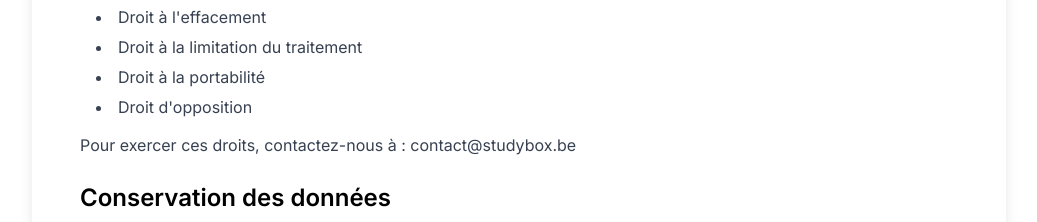
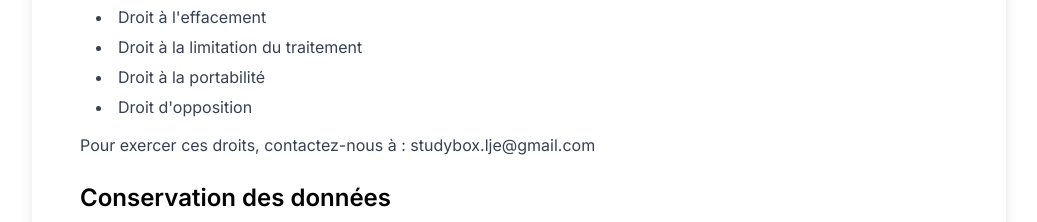
Before and after one commit to Valentincodeur/studybox-website, a Next.js app: page /legal in a window 1280 px wide. Shown: the part 4200-4422 px from the top of the page, without its empty margins (121-1158 px from the left). Built offline with nearby package versions, Linux system fonts and the light colour scheme.

Commit message:
Update contact email in privacy policy to studybox.lje@gmail.com

```diff
--- a/app/legal/page.js
+++ b/app/legal/page.js
@@ -359,8 +359,8 @@ export default function LegalPage() {
                 </ul>
                 <p className="mt-3">
                   {language === 'fr'
-                    ? 'Pour exercer ces droits, contactez-nous à : contact@studybox.be'
-                    : 'To exercise these rights, contact us at: contact@studybox.be'}
+                    ? 'Pour exercer ces droits, contactez-nous à : studybox.lje@gmail.com'
+                    : 'To exercise these rights, contact us at: studybox.lje@gmail.com'}
                 </p>
               </div>
 
```
